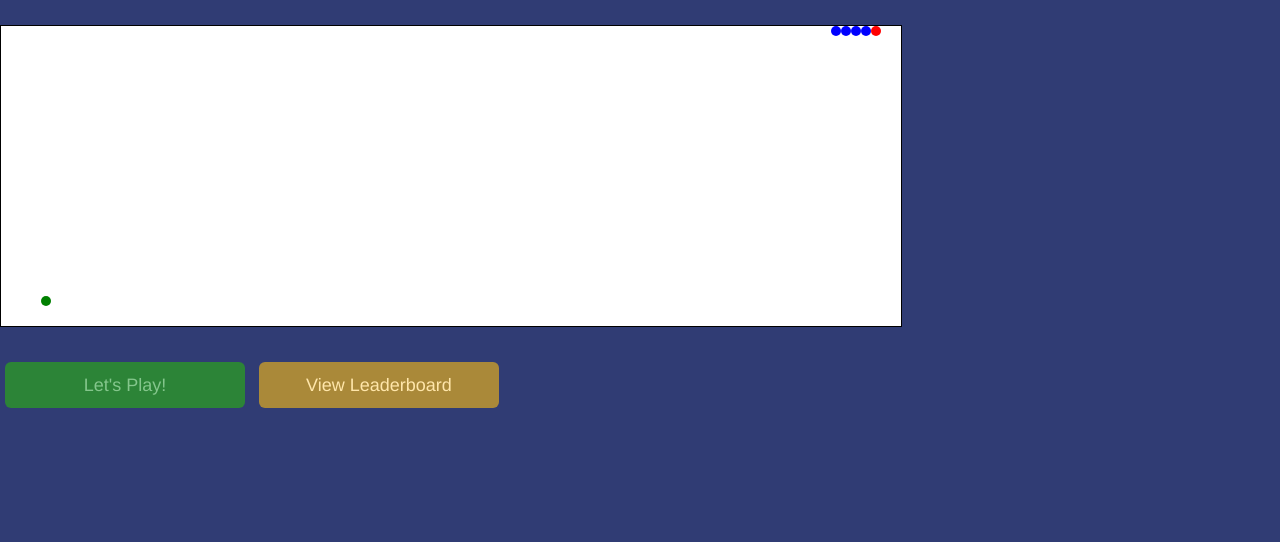
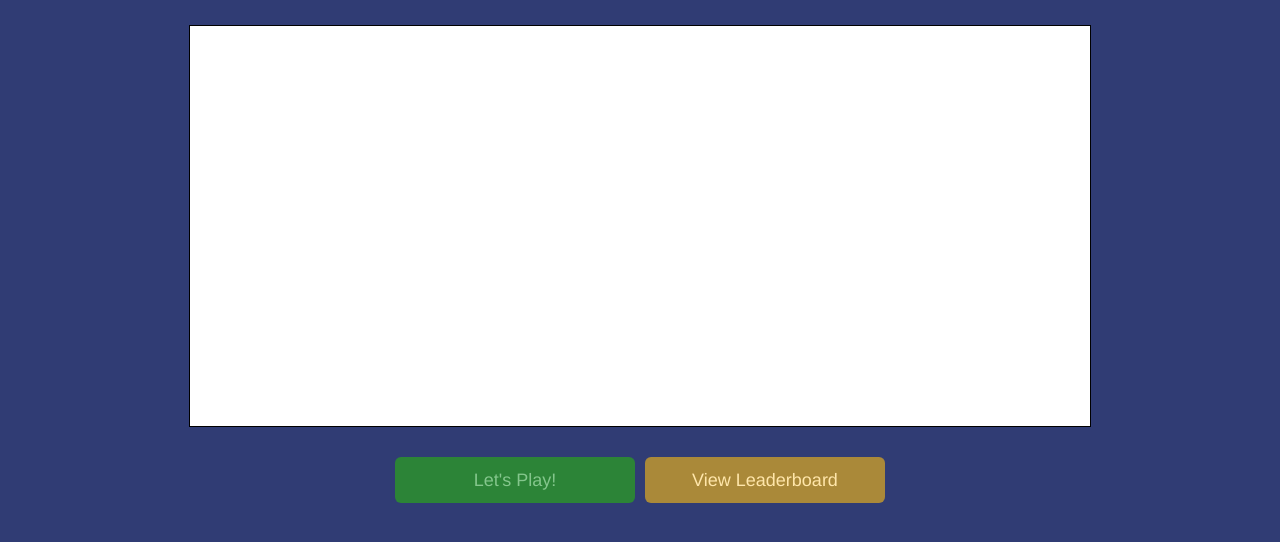
Before and after one commit to danny-does-stuff/HTMLsnake, a plain HTML site: page index.html in a window 1280 px wide. Shown: the part 100-642 px from the top of the page. Drawn offline with nearby package versions, Linux system fonts and the light colour scheme.

Commit message:
center everything

```diff
--- a/index.html
+++ b/index.html
@@ -16,13 +16,14 @@
         	<h1>Snake</h1>
     	</div>
     </header>
+    <div id="content">
+		<canvas id="canvas" width="900px" height="400px"></canvas>
 
-	<canvas id="canvas" width="900px" height="300px"></canvas>
-
-	<div class="button-bar" role="group">
-	  <button type="button" class="btn btn-lg btn-custom btn-custom-green">Let's Play!</button>
-	  <button type="button" class="btn btn-lg btn-custom btn-custom-orange">View Leaderboard</button>
-	</div>
+		<div class="button-bar" role="group">
+		  <button type="button" id="play-button" class="btn btn-lg btn-custom btn-custom-green">Let's Play!</button>
+		  <button type="button" class="btn btn-lg btn-custom btn-custom-orange">View Leaderboard</button>
+		</div>
+    </div>
 
 </body>
 </html>
--- a/snake.js
+++ b/snake.js
@@ -27,8 +27,6 @@ $(document).ready(function() {
 	$('#play-button').click(function() {
 		init();
 	});
-
-	init();
 
 	function init() {
 		clearInterval();
--- a/styles.css
+++ b/styles.css
@@ -22,6 +22,12 @@ h1 {
 	font-weight: bold;
 }
 
+#content {
+	display: flex;
+	flex-direction: column;
+	align-items: center;
+}
+
 #canvas {
 	background: #FFFFFF;
 	border: 1px solid black;
@@ -32,6 +38,8 @@ h1 {
 .button-bar {
 	width: 100%;
 	margin: 25px auto;
+	display: flex;
+	justify-content: center;
 }
 
 .btn-custom {
```
